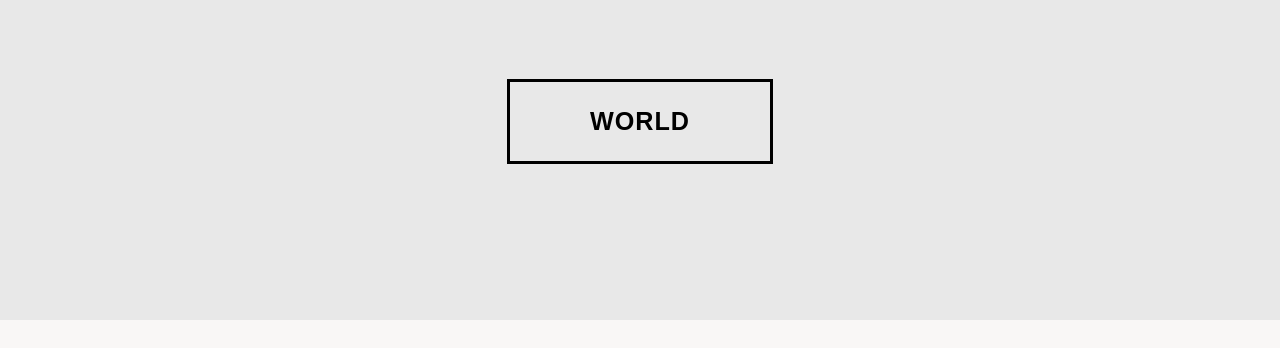
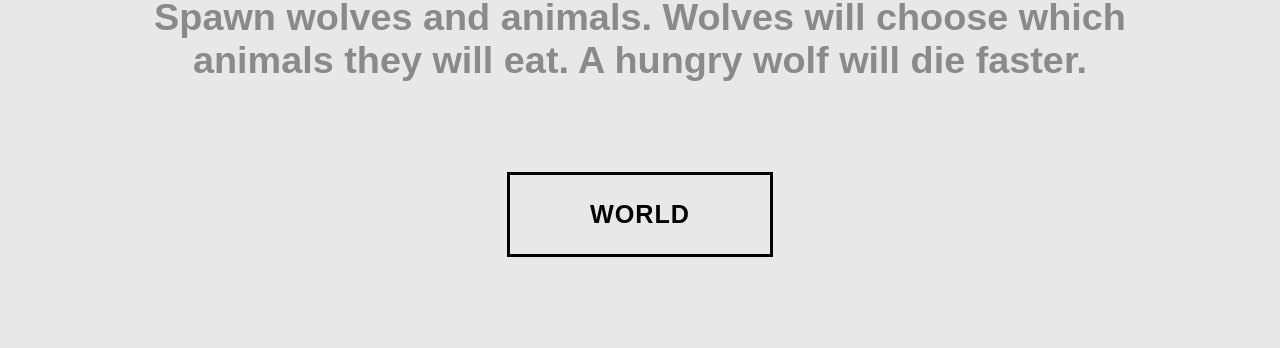
Before and after one commit to RinneSixPaths/wolves-neural, a plain HTML site: page index.html in a window 1280 px wide. Shown: the part 480-828 px from the top of the page. Before the commit the page ends 800 px from the top, so only its background shows below. Drawn offline with Linux system fonts and the light colour scheme.

Commit message:
changed description

```diff
--- a/css/demo.css
+++ b/css/demo.css
@@ -32,6 +32,11 @@ a:hover, a:focus {
 	color: #404d5b;
 }
 
+.description {
+	width: 80%;
+	color: black;
+}
+
 .container {
 	margin: 0 auto;
 	text-align: center;
@@ -41,12 +46,15 @@ a:hover, a:focus {
 .content {
 	min-height: 50vh;
 	font-size: 150%;
-	padding: 1em 0;
+	padding: 3em 0;
+	display: flex;
+	flex-direction: column;
+	align-items: center;
 }
 
 .content h2 {
 	margin: 0 0 2em;
-	opacity: 0.1;
+	opacity: 0.4;
 }
 
 .content p {
--- a/index.html
+++ b/index.html
@@ -14,7 +14,7 @@
 				<h1>Wolves Neural<span>Alpha 1.0.0</span></h1>
 			</header>
 			<section class="content bgcolor-3">
-				<h2>Let's get it started</h2>
+				<h2 class="description">Spawn wolves and animals. Wolves will choose which animals they will eat. A hungry wolf will die faster.</h2>
 				<a href="./wolves-neural/world.html" class="btn btn-1 btn-1a">WORLD</a>
 			</section>
 		</div>
```
